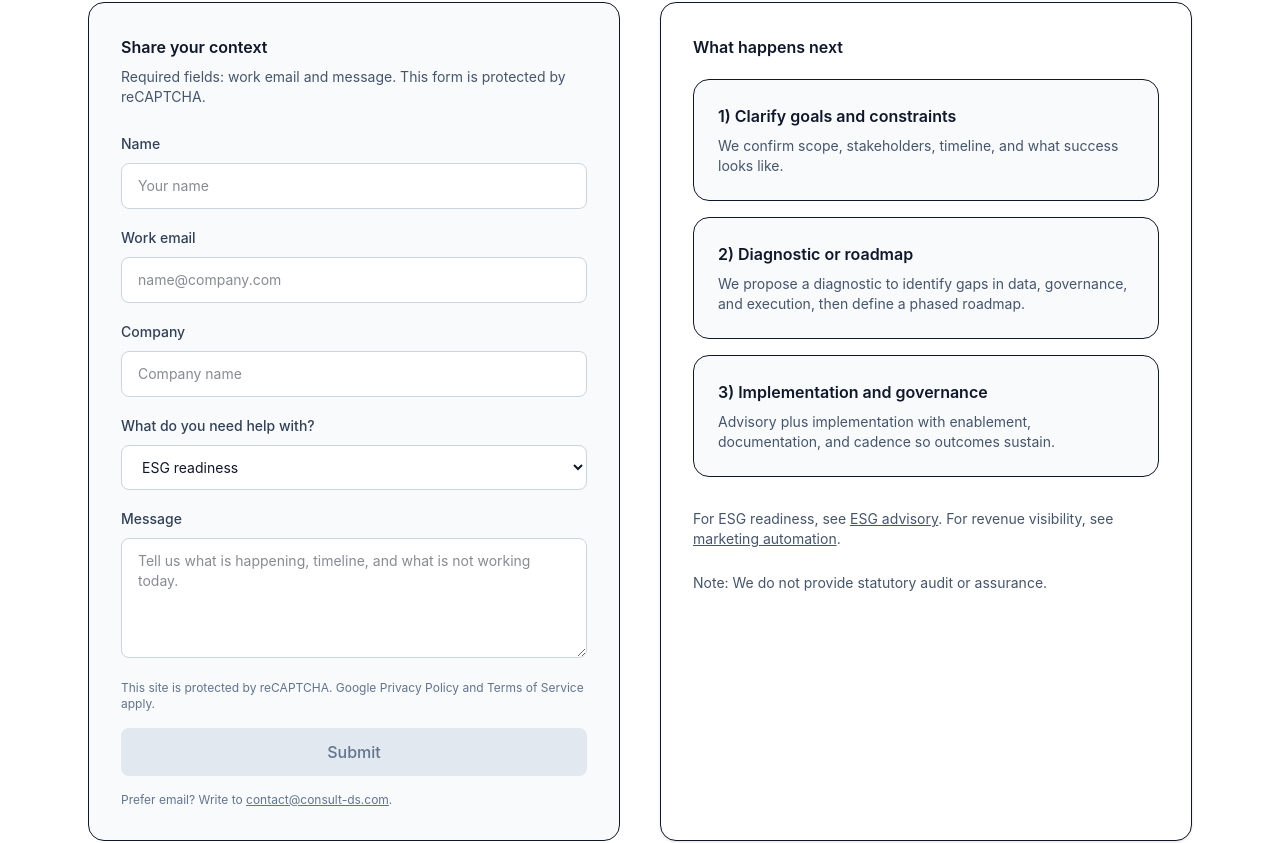
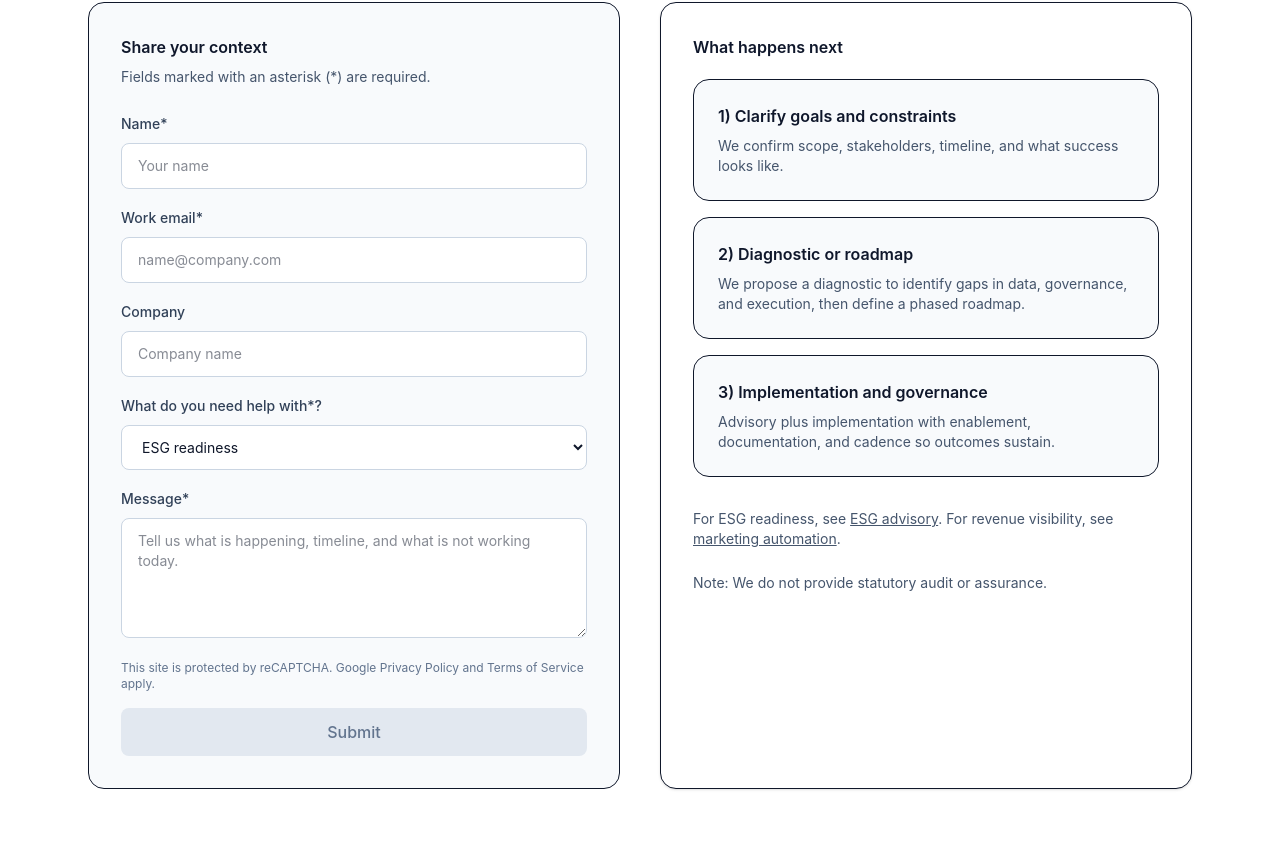
Before and after one commit to tejasdhabalia/esg-consult, a Next.js app: page /contact in a window 1280 px wide. Shown: the part 891-1734 px from the top of the page. Built offline with nearby package versions, Linux system fonts and the light colour scheme; no server answers.

Commit message:
updated contact form

```diff
--- a/src/components/ContactFormClient.tsx
+++ b/src/components/ContactFormClient.tsx
@@ -90,7 +90,7 @@ export default function ContactFormClient() {
 
       <div className="font-semibold text-slate-900">Share your context</div>
       <p className="mt-2 text-sm text-slate-600">
-        Required fields: work email and message. This form is protected by reCAPTCHA.
+        Fields marked with an asterisk (*) are required.
       </p>
 
       {!siteKey ? (
@@ -115,7 +115,7 @@ export default function ContactFormClient() {
       ) : (
         <form onSubmit={onSubmit} className="mt-6 space-y-4">
           <div>
-            <label className="text-sm font-medium text-slate-700">Name</label>
+            <label className="text-sm font-medium text-slate-700">Name*</label>
             <input
               value={form.name}
               onChange={(e) => setForm({ ...form, name: e.target.value })}
@@ -126,7 +126,7 @@ export default function ContactFormClient() {
           </div>
 
           <div>
-            <label className="text-sm font-medium text-slate-700">Work email</label>
+            <label className="text-sm font-medium text-slate-700">Work email*</label>
             <input
               value={form.email}
               onChange={(e) => setForm({ ...form, email: e.target.value })}
@@ -150,7 +150,7 @@ export default function ContactFormClient() {
 
           <div>
             <label className="text-sm font-medium text-slate-700">
-              What do you need help with?
+              What do you need help with*?
             </label>
             <select
               value={form.interest}
@@ -165,7 +165,7 @@ export default function ContactFormClient() {
           </div>
 
           <div>
-            <label className="text-sm font-medium text-slate-700">Message</label>
+            <label className="text-sm font-medium text-slate-700">Message*</label>
             <textarea
               value={form.message}
               onChange={(e) => setForm({ ...form, message: e.target.value })}
@@ -198,13 +198,7 @@ export default function ContactFormClient() {
             {status === "submitting" ? "Submitting..." : "Submit"}
           </button>
 
-          <p className="text-xs text-slate-500">
-            Prefer email? Write to{" "}
-            <a className="underline" href={`mailto:${site.emails.general}`}>
-              {site.emails.general}
-            </a>
-            .
-          </p>
+
         </form>
       )}
     </div>
```
